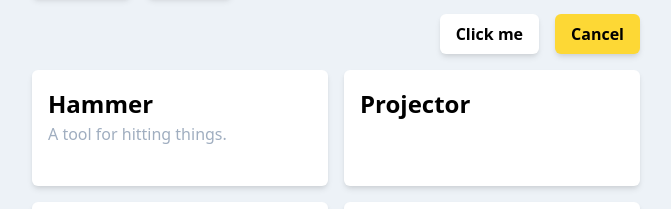
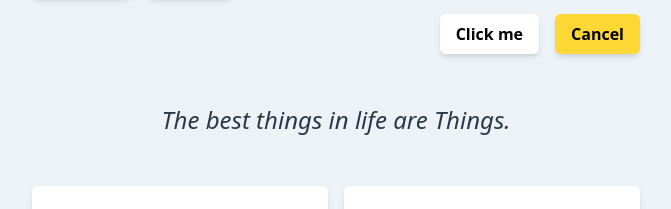
Before and after one commit to dillonfagan/willow, a Svelte app: page / in a window 1280 px wide. Shown: the part 684-893 px from the top of the page, without its empty margins (304-975 px from the left). Built offline with nearby package versions, Linux system fonts and the light colour scheme.

Commit message:
Add props to Text

```diff
--- a/src/App.svelte
+++ b/src/App.svelte
@@ -10,6 +10,7 @@
 	import Text from './components/Text.svelte';
 	import Image from './components/Image.svelte';
 	import Grid from './components/Grid.svelte';
+	import Spacer from './components/Spacer.svelte';
 </script>
 
 <Layout>
@@ -31,6 +32,9 @@
 				<Button>Click me</Button>
 				<Button primary>Cancel</Button>
 			</Row>
+			<Spacer />
+			<Text center large italic>The best things in life are Things.</Text>
+			<Spacer />
 			<Grid>
 				<Card>
 					<Container>
--- /dev/null
+++ b/src/components/Spacer.svelte
@@ -0,0 +1 @@
+<div class="h-4"></div>
--- a/src/components/Text.svelte
+++ b/src/components/Text.svelte
@@ -1,12 +1,33 @@
 <script>
+    export let center = false;
+    export let italic = false;
+    export let large = false;
     export let subtle = false;
 </script>
 
-<div class:subtle class="text-md text-gray-800">
+<div
+    class:center
+    class:italic
+    class:large
+    class:subtle
+    class="text-md text-gray-800"
+>
     <slot />
 </div>
 
 <style>
+    div.center {
+        @apply text-center;
+    }
+
+    div.italic {
+        @apply italic;
+    }
+
+    div.large {
+        @apply text-2xl;
+    }
+
     div.subtle {
         @apply text-gray-500;
     }
```
